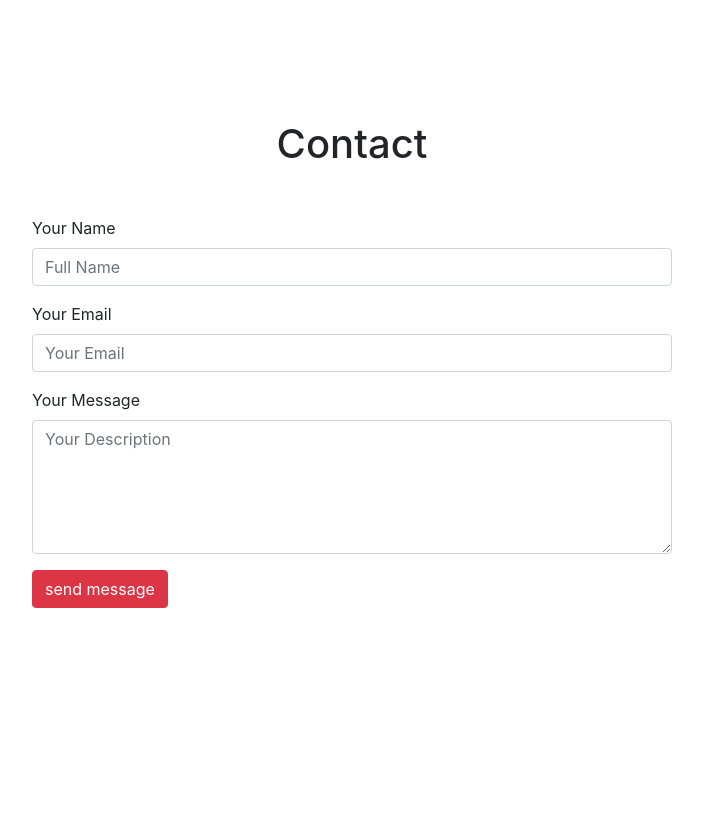
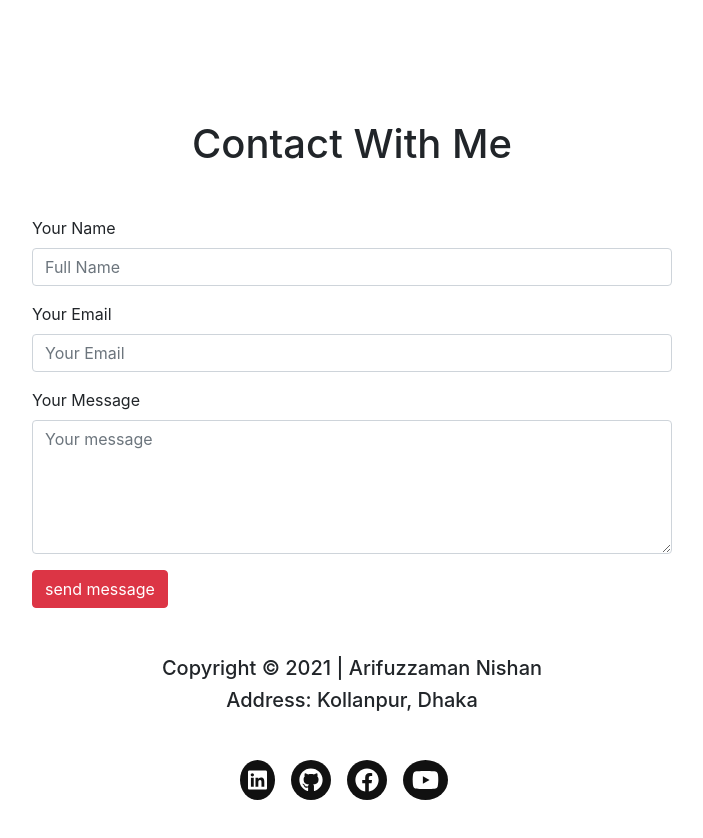
Before and after one commit to Arifuzzaman-Nishan/Arifuzzaman-Personal-Portfolio, a React (Create React App) app: page / in a window 1280 px wide. Shown: the part 4400-5238 px from the top of the page, without its empty margins (288-991 px from the left). Before the commit the page ends 5056 px from the top, so only its background shows below. Built offline with nearby package versions, Linux system fonts and the light colour scheme.

Commit message:
almost done

```diff
--- a/package.json
+++ b/package.json
@@ -12,6 +12,7 @@
     "@testing-library/react": "^11.2.6",
     "@testing-library/user-event": "^12.8.3",
     "bootstrap": "^4.6.0",
+    "emailjs-com": "^2.6.4",
     "react": "^17.0.2",
     "react-bootstrap": "^1.5.2",
     "react-circular-progressbar": "^2.0.4",
--- a/src/Components/Contact/Contact.js
+++ b/src/Components/Contact/Contact.js
@@ -1,29 +1,45 @@
 import React from 'react';
-import { Container } from 'react-bootstrap';
+import { Col, Container, Row } from 'react-bootstrap';
 import { useForm } from "react-hook-form";
+import emailjs from 'emailjs-com';
 
 const Contact = () => {
     const { register, handleSubmit, watch, formState: { errors } } = useForm();
-    const onSubmit = data => console.log(data);
+    // const onSubmit = data => console.log(data);
+
+    const sendEmail = (e) => {
+        e.preventDefault();
+
+        emailjs.sendForm('service_5kim51j', 'template_9jd56wq', e.target, 'user_SsYUO8eFOwctYaInq3vkc')
+            .then((result) => {
+                console.log(result.text);
+                alert('successfully email send');
+            }, (error) => {
+                console.log(error.text);
+                alert(error.text);
+            });
+        e.target.reset();
+    }
+
     return (
         <section className='my-5 pt-5'>
             <Container>
-                <h1 className='text-center my-5'>Contact</h1>
-                <form className='m-auto' style={{ width: '40rem' }} onSubmit={handleSubmit(onSubmit)}>
+                <h1 className='text-center my-5'>Contact With Me</h1>
+                <form className='m-auto' style={{ maxWidth: '40rem' }} onSubmit={sendEmail}>
                     <div className='mb-3'>
                         <label htmlFor="name">Your Name</label>
                         <input placeholder='Full Name' className='form-control'  {...register("name")} />
-                        {errors.name && <span>This field is required</span>}
+                        {errors.name && <span className='text-danger'>This field is required</span>}
                     </div>
                     <div className='mb-3'>
                         <label htmlFor="Email">Your Email</label>
                         <input placeholder='Your Email' className='form-control'  {...register("email")} />
-                        {errors.email && <span>This field is required</span>}
+                        {errors.email && <span className='text-danger'>This field is required</span>}
                     </div>
                     <div className='mb-3'>
-                        <label htmlFor="Email">Your Message</label>
-                        <textarea spellCheck='false' rows='5' placeholder='Your Description' className='form-control'  {...register("description")} />
-                        {errors.description && <span>This field is required</span>}
+                        <label htmlFor="message">Your Message</label>
+                        <textarea spellCheck='false' rows='5' placeholder='Your message' className='form-control'  {...register("message")} />
+                        {errors.message && <span className='text-danger'>This field is required</span>}
                     </div>
                     <input value='send message' className='btn btn-danger' type="submit" />
                 </form>
--- /dev/null
+++ b/src/Components/Footer/Footer.css
@@ -0,0 +1,6 @@
+.icon2{
+    background-color: #111111;
+    padding: 8px;
+    font-size: 2.5em;
+    border-radius: 50%;
+}
--- /dev/null
+++ b/src/Components/Footer/Footer.js
@@ -0,0 +1,35 @@
+import { FontAwesomeIcon } from '@fortawesome/react-fontawesome';
+import React from 'react';
+import './Footer.css';
+
+import { faLinkedin, faGithub, faFacebook, faYoutube } from '@fortawesome/free-brands-svg-icons'
+import { Container } from 'react-bootstrap';
+
+const Footer = () => {
+    return (
+        <footer className='mt-5 mb-5'>
+            <Container className='text-center'>
+                <div className='mb-5'>
+                    <h5>Copyright © 2021 | Arifuzzaman Nishan</h5>
+                    <h5>Address: Kollanpur, Dhaka</h5>
+                </div>
+                <div>
+                    <a href="https://www.linkedin.com/in/arifuzzaman-nishan-675b97189/" target="_blank">
+                        <FontAwesomeIcon className='mr-3 icon2 text-white' icon={faLinkedin} />
+                    </a>
+                    <a href="https://github.com/Arifuzzaman-Nishan" target="_blank">
+                        <FontAwesomeIcon className='mr-3 icon2 text-white' icon={faGithub} />
+                    </a>
+                    <a href="https://www.facebook.com/nishanshathii/" target="_blank">
+                        <FontAwesomeIcon className='mr-3 icon2 text-white' icon={faFacebook} />
+                    </a>
+                    <a href="https://www.youtube.com/channel/UCYi1mQdVjq3ZfEkff_AL_ZA" target="_blank">
+                        <FontAwesomeIcon className='mr-3 icon2 text-white' icon={faYoutube} />
+                    </a>
+                </div>
+            </Container>
+        </footer>
+    );
+};
+
+export default Footer;
--- a/src/Components/Home/Home.js
+++ b/src/Components/Home/Home.js
@@ -2,6 +2,7 @@ import React from 'react';
 import AboutMe from '../AboutMe/AboutMe';
 import Blog from '../Blog/Blog';
 import Contact from '../Contact/Contact';
+import Footer from '../Footer/Footer';
 import HeaderMain from '../HeaderMain/HeaderMain';
 import NavigationBar from '../NavigationBar/NavigationBar';
 import Projects from '../Projects/Projects';
@@ -16,6 +17,7 @@ const Home = () => {
             <Projects />
             <Blog />
             <Contact />
+            <Footer/>
         </div>
     );
 };
```
Also changed, not shown: 1 other file (tests, documents, lock files or other folders).
